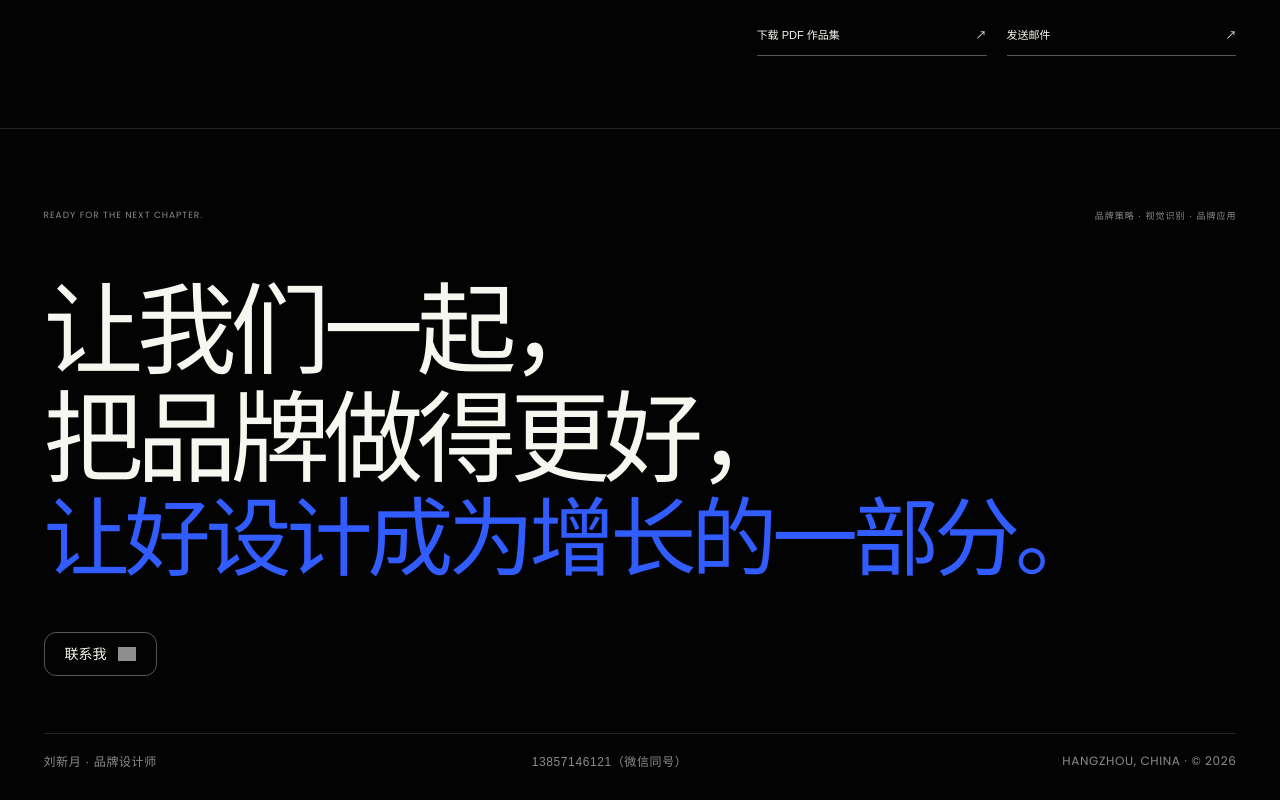
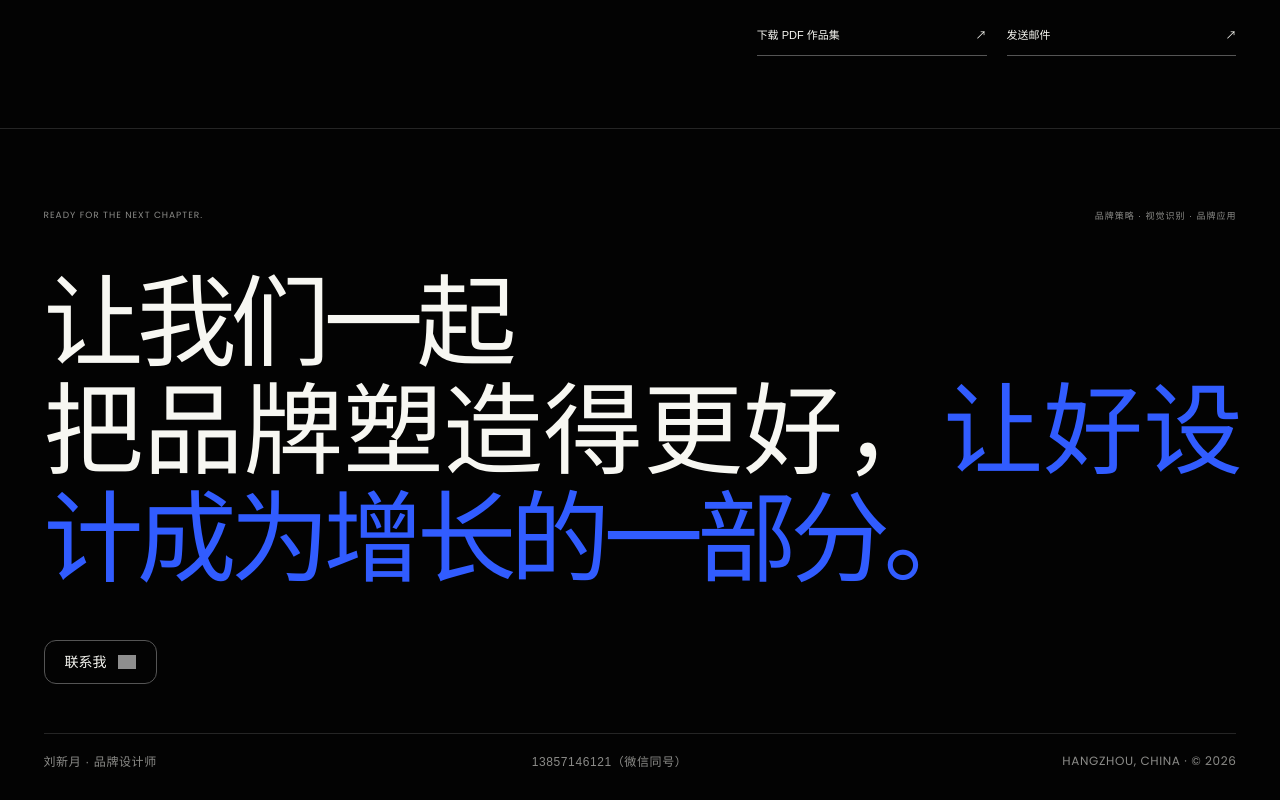
Before and after one commit to liu6qiu/liu-xinyue-portfolio-3, a React (Vite) app: page / in a window 1280 px wide. Shown: the part 5061-5861 px from the top of the page. Built offline with nearby package versions, Linux system fonts and the light colour scheme; grey boxes are pictures that could not be loaded; a web font is replaced by a local one.

Commit message:
Center mobile hero and refine responsive footer copy

```diff
--- a/src/App.jsx
+++ b/src/App.jsx
@@ -182,7 +182,10 @@ export function App() {
       <footer id="talk">
         <div className="footer-top"><p className="en">READY FOR THE NEXT CHAPTER.</p><p>品牌策略 · 视觉识别 · 品牌应用</p></div>
         <div className="footer-cta">
-          <h2>让我们一起，<br />把品牌做得更好，<br /><span>让好设计成为增长的一部分。</span></h2>
+          <h2>
+            <span className="footer-line footer-line-lead">让我们一起</span>
+            <span className="footer-copy">把品牌塑造得更好，<span className="footer-line-accent">让好设计成为增长的一部分。</span></span>
+          </h2>
           <a className="footer-contact cta-button" href="mailto:659965306@qq.com" aria-label="发送邮件给刘新月">联系我 <CtaArrow /></a>
         </div>
         <div className="footer-row">
--- a/src/styles.css
+++ b/src/styles.css
@@ -104,8 +104,10 @@ footer { min-height: 84svh; padding: 10vh var(--pad) 30px; border-top: 1px solid
 .footer-top { display: flex; justify-content: space-between; gap: 40px; }
 .footer-top p { margin: 0; color: var(--muted); font-size: 9px; letter-spacing: .11em; }
 .footer-cta { position: relative; display: flex; flex-direction: column; align-items: flex-start; }
-.footer-cta h2 { max-width: 1220px; margin: 0; font-size: clamp(56px, 7.8vw, 126px); line-height: 1.08; font-weight: 600; letter-spacing: -.065em; }
-.footer-cta h2 span { display: block; color: var(--blue); font-size: clamp(31px, 6.73vw, 96px); letter-spacing: -.06em; white-space: nowrap; }
+.footer-cta h2 { width: 100%; margin: 0; font-size: clamp(56px, 7.8vw, 126px); line-height: 1.08; font-weight: 600; letter-spacing: -.065em; }
+.footer-cta h2 .footer-line-lead { display: block; }
+.footer-cta h2 .footer-copy { display: block; text-align: justify; text-align-last: left; }
+.footer-cta h2 .footer-line-accent { color: var(--blue); }
 .footer-contact { margin-top: 46px; }
 .footer-row { display: flex; align-items: center; justify-content: space-between; gap: 20px; padding-top: 18px; border-top: 1px solid var(--line); color: var(--muted); font-size: 12px; letter-spacing: .05em; }
 
@@ -250,7 +252,7 @@ footer { min-height: 84svh; padding: 10vh var(--pad) 30px; border-top: 1px solid
   .menu { display: block; }
   .opening { height: 114svh; }
   .opening-sticky { padding: 0 20px 24px; }
-  .opening-title { left: 20px; right: 20px; top: 10vh; justify-content: center; text-align: center; }
+  .opening-title { left: 20px; right: 20px; top: 50%; transform: translateY(-50%); justify-content: center; text-align: center; }
   .opening-title span { width: 100%; min-width: 0; max-width: 100%; margin: 0 auto; font-size: calc((100vw - 40px) / 5.45); letter-spacing: -.083em; text-align: center; }
   .opening-meta { margin-left: 0; grid-template-columns: 1fr 1fr; gap: 18px; }
   .opening-meta p:nth-child(3) { display: none; }
@@ -284,7 +286,6 @@ footer { min-height: 84svh; padding: 10vh var(--pad) 30px; border-top: 1px solid
   .footer-top p:last-child { display: none; }
   .footer-cta { padding-bottom: 0; }
   .footer-cta h2 { font-size: 12.5vw; line-height: 1.16; }
-  .footer-cta h2 span { font-size: 7.65vw; }
   .footer-contact { margin-top: 32px; }
   .opening-meta p { font-size: 10px; }
   .footer-row { align-items: flex-start; font-size: 10px; }
@@ -363,10 +364,6 @@ footer { min-height: 84svh; padding: 10vh var(--pad) 30px; border-top: 1px solid
   .profile-demo-contact-links strong { font-size: 8vw; }
 }
 
-@media (min-width: 761px) and (max-width: 1100px) {
-  .footer-cta h2 span { font-size: 4.7vw; }
-}
-
 @media (prefers-reduced-motion: reduce) {
   *, *::before, *::after { animation-duration: .01ms !important; transition-duration: .01ms !important; scroll-behavior: auto !important; }
   [data-reveal] { opacity: 1; transform: none; }
```
